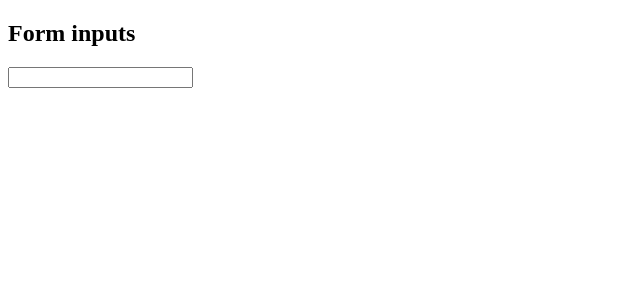
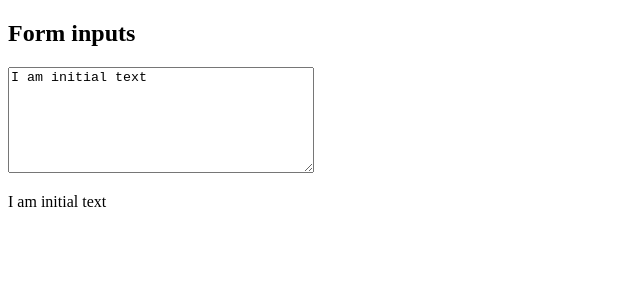
Before and after one commit to Rechetnikov/vue-project, a Vue app: page / in a window 1280 px wide. Shown: the top 300 px of the page, without its empty margins (0-640 px from the left). Built offline with nearby package versions, Linux system fonts and the light colour scheme.

Commit message:
Блок 7. Работы с textarea. Урок 2.

```diff
--- a/src/App.vue
+++ b/src/App.vue
@@ -1,8 +1,8 @@
 <template>
   <div>
     <h2>Form inputs</h2>
-    <input type="text" v-model.lazy="name" />
-    <p> {{ name }} </p>
+    <textarea v-model.lazy='textarea'></textarea>
+    <p>{{ textarea }}</p>
   </div>
 </template>
 
@@ -10,12 +10,18 @@
   export default {
     data(){
       return{
-        name: '',
+        textarea: 'I am initial text',
       }
     }
   }
 </script>
 
 <style scoped>
-
+  textarea{
+    height: 100px;
+    width:300px;
+  }
+  p{
+    white-space: pre;
+  }
 </style>
```
